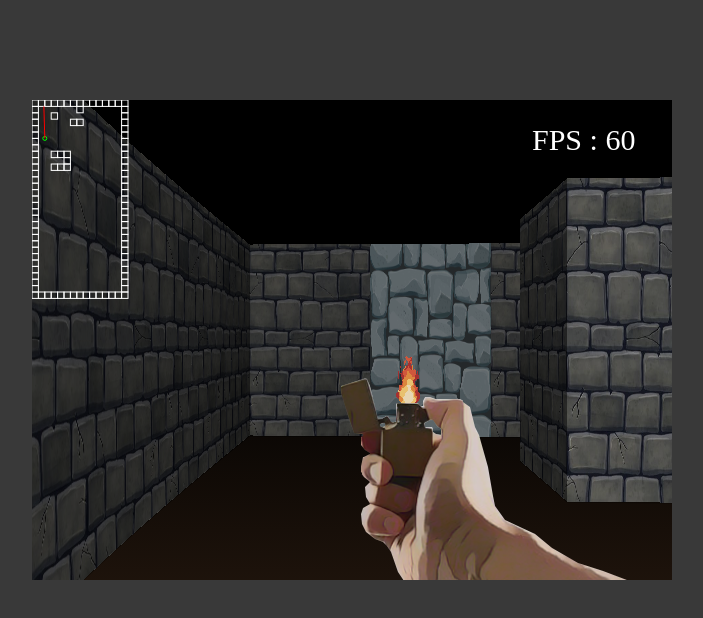
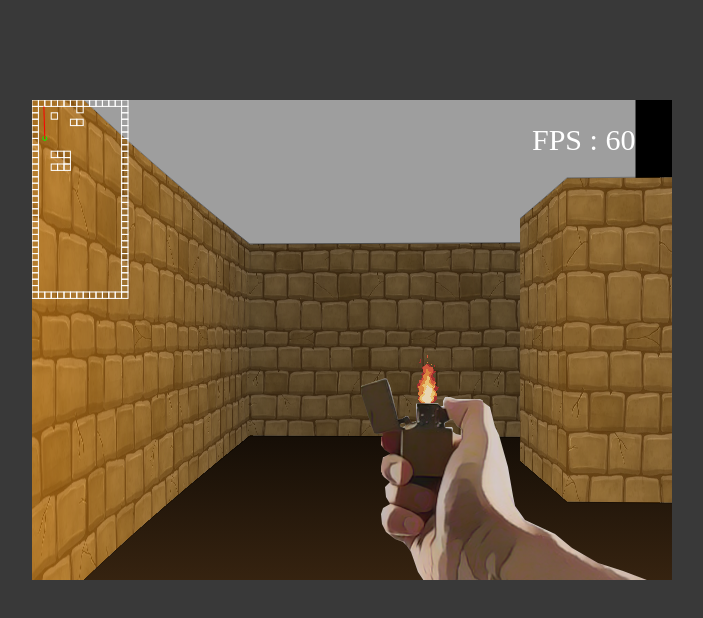
Before and after one commit to SmartDevSource/Raycaster, a plain HTML site: page index.html in a window 1280 px wide. Shown: the whole page, without its empty margins (288-991 px from the left). Drawn offline with Linux system fonts and the light colour scheme.

Commit message:
added 360 sky + dynamic lights

```diff
--- a/css/main.css
+++ b/css/main.css
@@ -11,4 +11,5 @@ body{
 
 #canvas {
     background-color: black;
+    color: #4c3321;
 }
--- a/src/engine/camera.js
+++ b/src/engine/camera.js
@@ -6,5 +6,7 @@ export const camera = {
     speed_move: 100,
     center_dist_ray: {x: 0, y: 0},
     fog_factor: 10,
-    radius: 10
+    radius: 10,
+    is_moving: false,
+    lighter_radius: 10
 }
--- a/src/utils/draw.js
+++ b/src/engine/draw.js
@@ -1,10 +1,11 @@
 import { clock } from "../vars.js"
+import { camera } from "./camera.js"
 import { hud_items } from "../resources/hud_items.js"
 
 const switch_state = {
     switched: false,
     angle: -1,
-    step: .1
+    speed: 3
 }
 
 const current_item = {
@@ -12,6 +13,12 @@ const current_item = {
     image: new Image(),
     frame_width: 0,
     data: {}
+}
+
+const weapon_bobbing = {
+    angle: 0,
+    speed: 5,
+    length: 20
 }
 
 export const drawCircle = (ctx, position, radius, color) => {
@@ -48,7 +55,6 @@ export const drawHud = (ctx, current_item_name, hud_sprites) => {
     if (current_item.name !== current_item_name){
         switch_state.switched = false,
         switch_state.angle = -1,
-        switch_state.step = .1
 
         current_item.image = hud_sprites[current_item_name].img
         current_item.data = hud_items[current_item_name]
@@ -56,17 +62,14 @@ export const drawHud = (ctx, current_item_name, hud_sprites) => {
 
         current_item.name = current_item_name
     }
-
-    if (clock.delta_time){
-        if (!switch_state.switched && current_item.image){
-            switchAnimation(ctx)
-        } else {
-            drawWeapon(ctx)
-        }
+    if (!switch_state.switched && current_item.image){
+        switchItemAnimation(ctx)
+    } else {
+        drawWeapon(ctx)
     }
 }
 
-const switchAnimation = ctx => {
+const switchItemAnimation = ctx => {
     ctx.save()
 
     const center_x = current_item.data.position.x + (current_item.data.scale.x)
@@ -87,7 +90,7 @@ const switchAnimation = ctx => {
     )
 
     if (switch_state.angle < 0){
-        switch_state.angle += (2 * clock.delta_time)
+        switch_state.angle += (switch_state.speed * clock.delta_time)
     } else {
         switch_state.angle = -1
         switch_state.switched = true
@@ -108,15 +111,26 @@ const drawWeapon = ctx => {
         current_item.data.current_tick = 0
     }
 
-    current_item.data.current_frame
+    if (camera.is_moving){
+        weapon_bobbing.angle += weapon_bobbing.speed * clock.delta_time
+        if (weapon_bobbing.angle > Math.PI || weapon_bobbing.angle < 0){
+            weapon_bobbing.speed = -weapon_bobbing.speed
+        }
+    } else {
+        weapon_bobbing.angle *= Math.exp(- 5 * clock.delta_time)
+        if (Math.abs(weapon_bobbing.angle) < 0.01){
+            weapon_bobbing.angle = 0
+        }
+    }
+
     ctx.drawImage(
         current_item.image,
         current_item.frame_width * current_item.data.current_frame,
         0,
         current_item.frame_width,
         current_item.image.height,
-        current_item.data.position.x,
-        current_item.data.position.y,
+        current_item.data.position.x + weapon_bobbing.length * Math.cos(weapon_bobbing.angle),
+        current_item.data.position.y + weapon_bobbing.length * Math.sin(weapon_bobbing.angle),
         current_item.data.scale.x,
         current_item.data.scale.y
     )
--- a/src/engine/raycaster.js
+++ b/src/engine/raycaster.js
@@ -1,7 +1,7 @@
 import { map } from '../map.js'
-import { draw2dLine, drawCircle, drawHud } from '../utils/draw.js'
+import { draw2dLine, drawCircle, drawHud } from './draw.js'
 import { images } from '../resources/images.js'
-import { screen_resolution, clock, radians_fov, width_fov, sparkling } from '../vars.js'
+import { screen_resolution, clock, radians_fov, width_fov, sparkling, lighter } from '../vars.js'
 import { camera } from './camera.js'
 import { inputListener } from '../input_handler.js'
 import { loadResources } from '../resources/resources_handler.js'
@@ -55,11 +55,37 @@ const draw2dMap = () => {
     )
     ctx.restore()
 }
+const drawSky = () => {
+    const skybox = images.skyboxes[map.skybox].img
+    const sky_width = skybox.width
+    const sky_height = skybox.height
+
+    const offset = {
+        x: (-camera.rotation.x / Math.PI) * sky_width,
+        y: -(sky_height / 2) + camera.rotation.y
+    }
+    offset.x = (offset.x % sky_width + sky_width) % sky_width
+
+    ctx.drawImage(skybox, offset.x, offset.y)
+
+    if (offset.x > 0) {
+        ctx.drawImage(skybox, (offset.x + 1) - sky_width, offset.y)
+    } else {
+        ctx.drawImage(skybox, offset.x + sky_width, offset.y)
+    }
+}
 const drawFloor = () => {
     const start_y = (canvas.height / 2) + camera.rotation.y
     const floor_gradient = ctx.createLinearGradient(0, start_y, 0, start_y + 255)
     floor_gradient.addColorStop(0, "black")
-    floor_gradient.addColorStop(1, sparkling.is_active ? "#4c3321" :"#1f140c")
+    const close_floor_color = `
+        rgb(
+            ${60 + parseInt(lighter.flickering.value * 100)},
+            ${40 + parseInt(lighter.flickering.value * 100)},
+            ${20 + parseInt(lighter.flickering.value * 100)}
+        )
+    `
+    floor_gradient.addColorStop(1, sparkling.is_active ? "#4c3321" : close_floor_color)
     ctx.fillStyle = floor_gradient
     ctx.fillRect(
         0,
@@ -148,7 +174,6 @@ const drawCamera = () => {
             let fog = (corrected_distance / camera.fog_factor)
             if (fog < 0) fog = 0
             if (fog > 1) fog = 1
-
             ctx.fillStyle = `rgba(0, 0, 0, ${fog})`
             ctx.fillRect(
                 x_wall, top_wall - 1,
@@ -156,13 +181,27 @@ const drawCamera = () => {
             )
         }
 
-        if (side === 0){
-            ctx.fillStyle = 'rgba(0, 0, 0, .5)'
-            ctx.fillRect(
-                x_wall, top_wall,
-                1, bottom_wall - top_wall
-            )
-        }
+        lighter.intensity = Math.min(1 / (perp_wall_dist), .7)
+        lighter.intensity = Math.exp(-perp_wall_dist * 0.3)
+        const light_alpha = Math.min(lighter.intensity + lighter.flickering.value, .8)
+        ctx.fillStyle = `rgba(
+            255,
+            ${150 - (lighter.intensity)},
+            5,
+            ${light_alpha}
+        )`
+        ctx.fillRect(
+            x_wall, top_wall,
+            1, bottom_wall - top_wall
+        )
+
+        // if (side === 0){
+        //     ctx.fillStyle = 'rgba(0, 0, 0, .5)'
+        //     ctx.fillRect(
+        //         x_wall, top_wall,
+        //         1, bottom_wall - top_wall
+        //     )
+        // }
 
         if (w === canvas.width / 2){
             camera.center_dist_ray.x = camera.position.x + corrected_distance * ray_dir_x * map.grid_offset
@@ -186,10 +225,18 @@ const updateSparkling = () => {
         sparkling.times = 0
     }
 }
+const updateLight = () => {
+    lighter.flickering.value += lighter.flickering.speed * clock.delta_time
+    if (Math.abs(lighter.flickering.value) >= Math.abs(lighter.flickering.max)){
+        lighter.flickering.speed = -lighter.flickering.speed
+    }
+}
 const drawScene = () => {
+    drawSky()
     drawFloor()
     drawCamera()
     updateSparkling()
+    updateLight()
     draw2dMap()
     drawHud(ctx, current_item, images.hud_sprites)
 }
@@ -203,7 +250,9 @@ const draw = (timeStamp) => {
     const fps = Math.round(1 / ((timeStamp - clock.last_update) / 1000))
     updateClock(timeStamp)
     inputListener()
-    drawScene()
+    if (clock.delta_time){
+        drawScene()
+    }
     // FPS //
     ctx.fillStyle = 'white'
     ctx.font = '30px bold'
@@ -213,7 +262,7 @@ const initAndRun = async () => {
     try {
         canvas.addEventListener('click', () => {
             // canvas.requestFullscreen().then(()=>{
-            // canvas.requestPointerLock()
+            //     canvas.requestPointerLock()
             // })
             canvas.requestPointerLock()
         })
--- a/src/input_handler.js
+++ b/src/input_handler.js
@@ -29,21 +29,25 @@ const mouseHandler = e => {
 
 export const inputListener = () => {
     let next_velocity = {x: 0, y: 0}
+    const speed_move = (keys.z && keys.q) || (keys.z && keys.d) ||
+                       (keys.s && keys.q) || (keys.s && keys.d) ?
+                       camera.speed_move * Math.SQRT1_2 : camera.speed_move
+
     if (keys.z){
-        next_velocity.x = (camera.speed_move * Math.cos(camera.rotation.x)) * clock.delta_time
-        next_velocity.y = (camera.speed_move * Math.sin(camera.rotation.x)) * clock.delta_time
+        next_velocity.x = (speed_move * Math.cos(camera.rotation.x)) * clock.delta_time
+        next_velocity.y = (speed_move * Math.sin(camera.rotation.x)) * clock.delta_time
     }
     if (keys.s){
-        next_velocity.x = -(camera.speed_move * Math.cos(camera.rotation.x)) * clock.delta_time
-        next_velocity.y = -(camera.speed_move * Math.sin(camera.rotation.x)) * clock.delta_time
+        next_velocity.x = -(speed_move * Math.cos(camera.rotation.x)) * clock.delta_time
+        next_velocity.y = -(speed_move * Math.sin(camera.rotation.x)) * clock.delta_time
     }
     if (keys.q){
-        next_velocity.x -= (camera.speed_move * Math.cos(camera.rotation.x + (Math.PI / 2))) * clock.delta_time
-        next_velocity.y -= (camera.speed_move * Math.sin(camera.rotation.x + (Math.PI / 2))) * clock.delta_time
+        next_velocity.x -= (speed_move * Math.cos(camera.rotation.x + (Math.PI / 2))) * clock.delta_time
+        next_velocity.y -= (speed_move * Math.sin(camera.rotation.x + (Math.PI / 2))) * clock.delta_time
     }
     if (keys.d){
-        next_velocity.x -= -(camera.speed_move * Math.cos(camera.rotation.x + (Math.PI / 2))) * clock.delta_time
-        next_velocity.y -= -(camera.speed_move * Math.sin(camera.rotation.x + (Math.PI / 2))) * clock.delta_time
+        next_velocity.x -= -(speed_move * Math.cos(camera.rotation.x + (Math.PI / 2))) * clock.delta_time
+        next_velocity.y -= -(speed_move * Math.sin(camera.rotation.x + (Math.PI / 2))) * clock.delta_time
     }
     if (keys['+']){
         camera.fog_factor += .1
@@ -51,6 +55,8 @@ export const inputListener = () => {
     if (keys['-']){
         camera.fog_factor -= .1
     }
+
+    camera.is_moving = (keys.q || keys.z || keys.d || keys.s)
 
     const new_x = camera.position.x + next_velocity.x
     const new_y = camera.position.y + next_velocity.y
--- a/src/map.js
+++ b/src/map.js
@@ -1,9 +1,9 @@
 export const map = {
     tiles: [
-        ['w01', 'w01', 'w02', 'w01', 'w01', 'w01', 'w01', 'w01', 'w01', 'w01', 'w01', 'w01', 'w01', 'w01', 'w01'],
+        ['w01', 'w01', 'w01', 'w01', 'w01', 'w01', 'w01', 'w01', 'w01', 'w01', 'w01', 'w01', 'w01', 'w01', 'w01'],
         ['w01', '___', '___', '___', '___', '___', '___', 'w01', '___', '___', '___', '___', '___', '___', 'w01'],
         ['w01', '___', '___', 'w01', '___', '___', '___', '___', '___', '___', '___', '___', '___', '___', 'w01'],
-        ['w01', '___', '___', '___', '___', '___', 'w01', 'w02', '___', '___', '___', '___', '___', '___', 'w01'],
+        ['w01', '___', '___', '___', '___', '___', 'w01', 'w01', '___', '___', '___', '___', '___', '___', 'w01'],
         ['w01', '___', '___', '___', '___', '___', '___', '___', '___', '___', '___', '___', '___', '___', 'w01'],
         ['w01', '___', '___', '___', '___', '___', '___', '___', '___', '___', '___', '___', '___', '___', 'w01'],
         ['w01', '___', '___', '___', '___', '___', '___', '___', '___', '___', '___', '___', '___', '___', 'w01'],
@@ -33,4 +33,5 @@ export const map = {
         ['w01', 'w01', 'w01', 'w01', 'w01', 'w01', 'w01', 'w01', 'w01', 'w01', 'w01', 'w01', 'w01', 'w01', 'w01'],
     ],
     grid_offset: 32,
+    skybox: 'sky'
 }
--- a/src/resources/images.js
+++ b/src/resources/images.js
@@ -17,5 +17,12 @@ export const images = {
             img: new Image(),
             pixels_data: null
         }
+    },
+    skyboxes: {
+        sky: {
+            path: `../../assets/gfx/skyboxes/sky.png`,
+            img: new Image(),
+            pixels_data: null
+        }
     }
 }
--- a/src/resources/resources_handler.js
+++ b/src/resources/resources_handler.js
@@ -16,7 +16,12 @@ export const loadResources = async (ctx, images) => {
         })
     }
 
-    const imagePromises = Object.values({...images.textures, ...images.hud_sprites}).map(loadImage)
+    const imagePromises = Object.values({
+        ...images.textures,
+        ...images.hud_sprites,
+        ...images.skyboxes
+        }
+    ).map(loadImage)
 
     return Promise.all([...imagePromises])
     .then(() => {
--- a/src/vars.js
+++ b/src/vars.js
@@ -26,3 +26,14 @@ export const sparkling = {
     next: null,
     times: 0
 }
+
+export const lighter = {
+    intensity: 0,
+    treshold: .1,
+    flickering: {
+        value: 0,
+        speed: 1,
+        min: 0,
+        max: .05
+    }
+}
```
Also changed, not shown: 1 other file.
